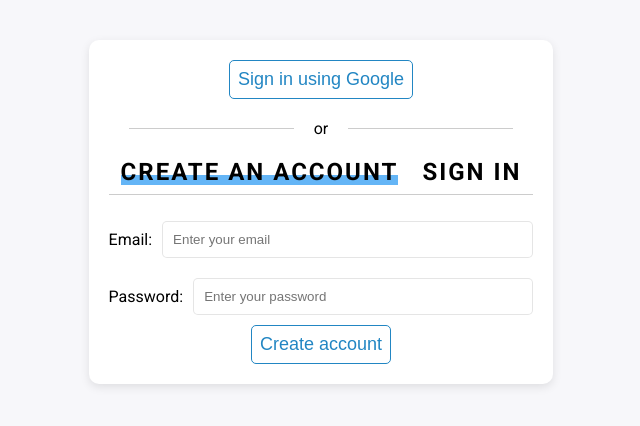
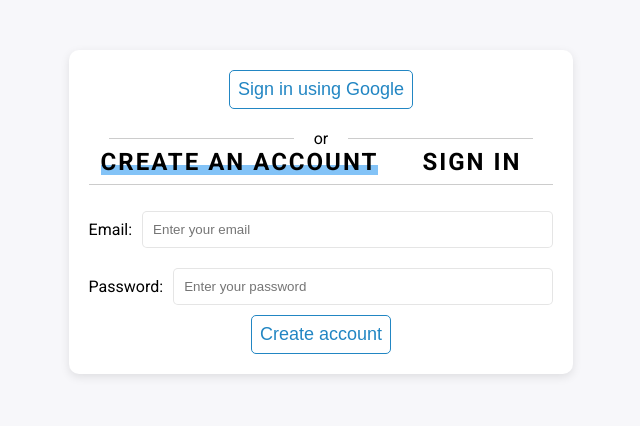
Before and after one commit to acrantel/fiitshare, a Next.js app: page / in a window 1280 px wide. Shown: the part 188-614 px from the top of the page, without its empty margins (319-959 px from the left). Built offline with nearby package versions, Linux system fonts and the light colour scheme; no server answers.

Commit message:
Minor styling changes

```diff
--- a/components/search-bar.module.css
+++ b/components/search-bar.module.css
@@ -1,6 +1,7 @@
 .searchBar {
     display: inline-flex;
     align-items: center;
+    align-self: center;
     flex-direction: row;
     border-radius: 10px;
     padding-left: 2px;
--- a/pages/workouts.js
+++ b/pages/workouts.js
@@ -94,7 +94,7 @@ class Workouts extends React.Component {
                     </Link>
 
                 </div>
-                <div className={styles.content}>
+                <div className={[styles.workoutsTitle, styles.content].join(' ')}>
                     <Tabs>
                         <div label="Scheduled Workouts">
                             <ScheduledWorkouts userId={userId} />
--- a/styles.css
+++ b/styles.css
@@ -49,10 +49,10 @@ h2 {
     text-transform: uppercase;
     font-size: 1.5em;
     margin: 0;
-    margin-top: 20px;
     letter-spacing: 2px;
 }
 .section-title > span, .tab-list-item > span {
+    margin-right:20px;
     position: relative;
     z-index: 0;
 }
@@ -67,6 +67,7 @@ h2 {
     background-color: var(--primary-color);
     height: 10px;
     z-index: -1;
+    opacity: 80%;
 }
 
 button,
@@ -102,3 +103,9 @@ button:hover, .button:hover {
 :disabled {
     opacity: 0.5;
 }
+
+.workoutsTitle {
+    display: flex;
+    align-items: center;
+    justify-content: center;
+}
```
